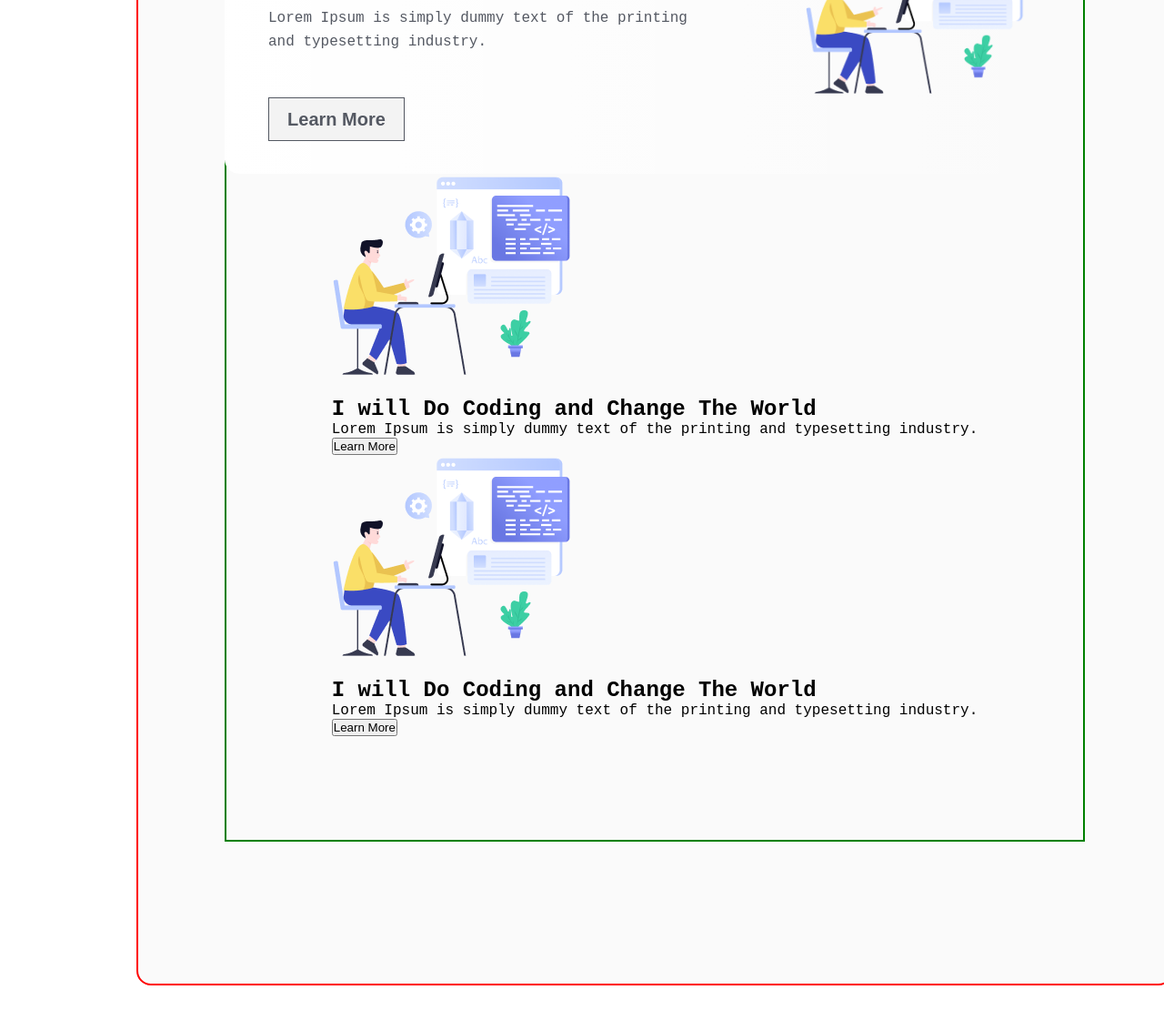
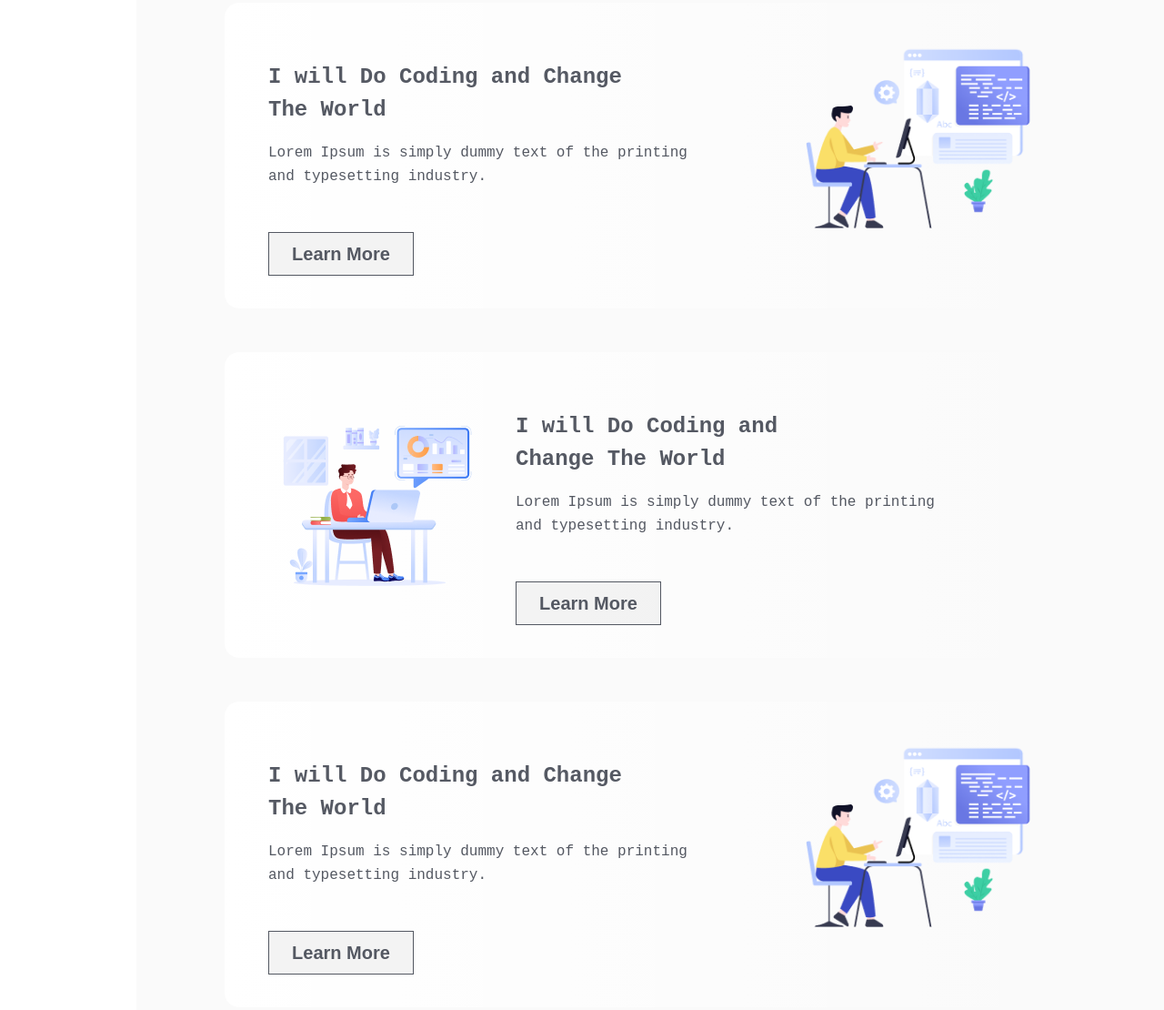
Before and after one commit to MehediZ07/B10-A1-Mehedi-Zaman, a plain HTML site: page index.html in a window 1280 px wide. Shown: the part 1095-2205 px from the top of the page at 91% size. Before the commit the page ends 2178 px from the top, so only its background shows below. Drawn offline with Linux system fonts and the light colour scheme; a web font is replaced by a local one.

Commit message:
First section done

```diff
--- a/Style.css/style.css
+++ b/Style.css/style.css
@@ -103,18 +103,18 @@ nav > button {
   width: 1140px;
   height: 1395px;
   margin: 0 auto;
+  margin-top: 74px;
   justify-content: flex-start;
   align-items: center;
   border-radius: 16px;
   background: rgba(13, 19, 33, 0.02);
-  border: 2px solid red;
 }
 
 .why-web-dev-contents {
+  padding-top: 80px;
   width: 946px;
   height: 1235px;
   margin: 0 auto;
-  border: 2px solid green;
   display: flex;
   flex-direction: column;
   justify-content: flex-start;
@@ -187,7 +187,7 @@ nav > button {
   opacity: 0.7;
 }
 .why-web-dev-content-1 > button {
-  width: 150px;
+  width: 160px;
   height: 48px;
   padding: 12px 20px 12px 20px;
   margin: 32px 0px;
@@ -199,3 +199,111 @@ nav > button {
   line-height: 23px;
   text-align: center;
 }
+.why-web-dev-content-2 {
+  width: 946px;
+  height: 336px;
+  margin-top: 48px;
+  padding: 48px;
+  border-radius: 16px;
+  background: linear-gradient(
+    90deg,
+    rgb(255, 255, 255),
+    rgba(255, 255, 255, 0) 100%
+  );
+}
+.why-web-dev-content-2 > img {
+  width: 240px;
+  height: 240px;
+  margin-right: 32px;
+  float: left;
+}
+.why-web-dev-content-2 > h2 {
+  width: 650px;
+  height: 72px;
+  margin: 16px 0px;
+  color: rgba(13, 19, 33, 0.7);
+  font-size: 24px;
+  font-weight: 700;
+  line-height: 36px;
+  letter-spacing: 0%;
+  text-align: left;
+}
+.why-web-dev-content-2 > p {
+  width: 468px;
+  height: 52px;
+  display: flex;
+  margin: 16px 0px;
+  color: rgb(13, 19, 33);
+  font-size: 16px;
+  font-weight: 400;
+  line-height: 26px;
+  text-align: left;
+  opacity: 0.7;
+}
+.why-web-dev-content-2 > button {
+  width: 160px;
+  height: 48px;
+  padding: 12px 20px 12px 20px;
+  margin: 32px 0px;
+  border: 1px solid rgb(13, 19, 33);
+  opacity: 0.7;
+  color: rgb(13, 19, 33);
+  font-size: 20px;
+  font-weight: 600;
+  line-height: 23px;
+  text-align: center;
+}
+.why-web-dev-content-3 {
+  width: 946px;
+  height: 336px;
+  margin-top: 48px;
+  padding: 48px;
+  border-radius: 16px;
+  background: linear-gradient(
+    90deg,
+    rgb(255, 255, 255),
+    rgba(255, 255, 255, 0) 100%
+  );
+}
+.why-web-dev-content-3 > img {
+  width: 259.56px;
+  height: 217.01px;
+  float: right;
+}
+.why-web-dev-content-3 > h2 {
+  position: static;
+  width: 390px;
+  height: 72px;
+  margin: 16px 0px;
+  color: rgba(13, 19, 33, 0.7);
+  font-size: 24px;
+  font-weight: 700;
+  line-height: 36px;
+  letter-spacing: 0%;
+  text-align: left;
+}
+.why-web-dev-content-3 > p {
+  width: 468px;
+  height: 52px;
+  display: flex;
+  margin: 16px 0px;
+  color: rgb(13, 19, 33);
+  font-size: 16px;
+  font-weight: 400;
+  line-height: 26px;
+  text-align: left;
+  opacity: 0.7;
+}
+.why-web-dev-content-3 > button {
+  width: 160px;
+  height: 48px;
+  padding: 12px 20px 12px 20px;
+  margin: 32px 0px;
+  border: 1px solid rgb(13, 19, 33);
+  opacity: 0.7;
+  color: rgb(13, 19, 33);
+  font-size: 20px;
+  font-weight: 600;
+  line-height: 23px;
+  text-align: center;
+}
--- a/index.html
+++ b/index.html
@@ -45,7 +45,7 @@
                         <button>Learn More</button>
                     </div>
                     <div class="why-web-dev-content-2">
-                        <img src="Assets/Layer_1.png" alt="">
+                        <img src="Assets/Group 3.png" alt="">
                         <h2>I will Do Coding and Change The World</h2>
                         <p>Lorem Ipsum is simply dummy text of the printing and typesetting industry.</p>
                         <button>Learn More</button>
@@ -56,7 +56,9 @@
                         <p>Lorem Ipsum is simply dummy text of the printing and typesetting industry.</p>
                         <button>Learn More</button>
                     </div>
+
                 </div>
+            </div>
             </div>
         </section>
     </main>
```
